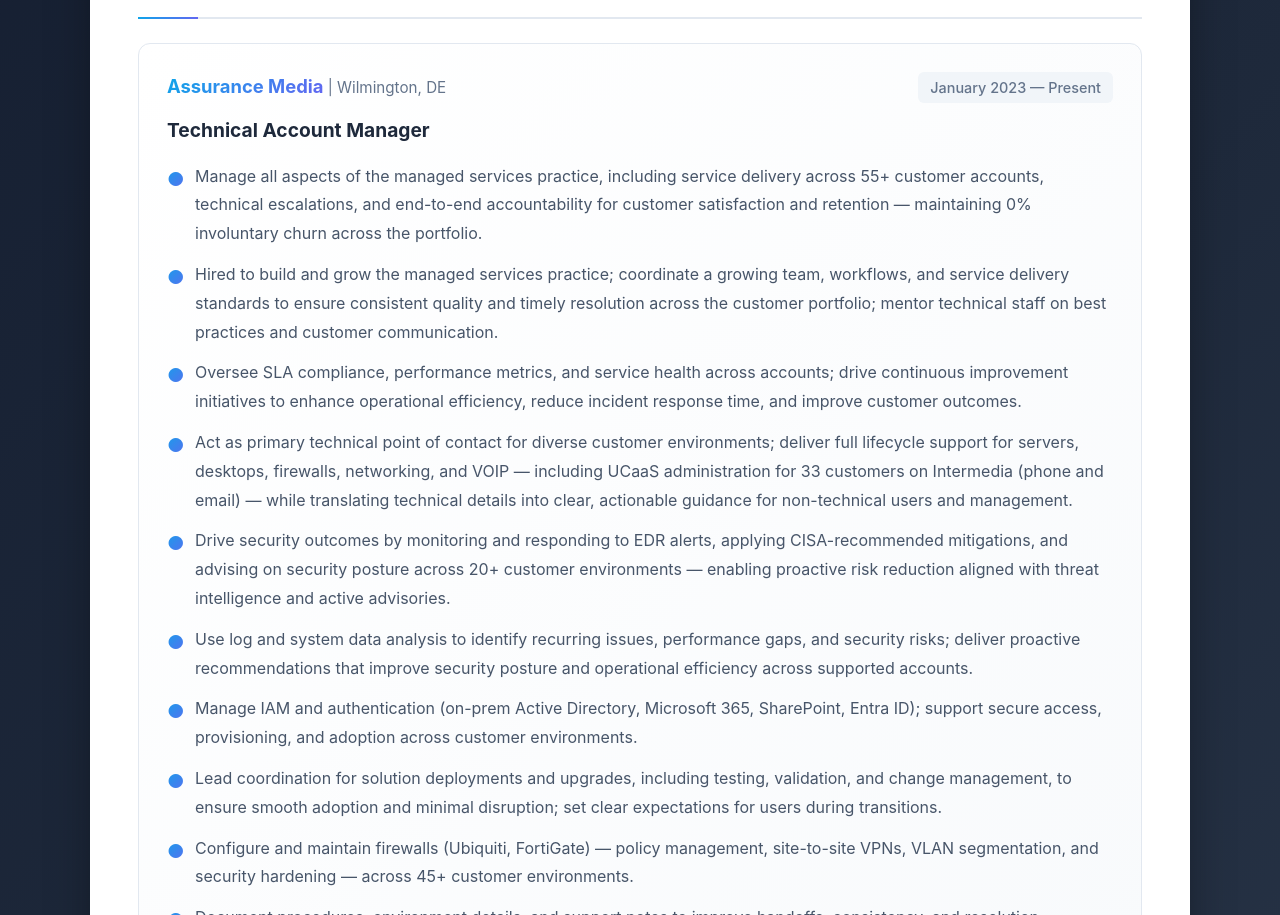
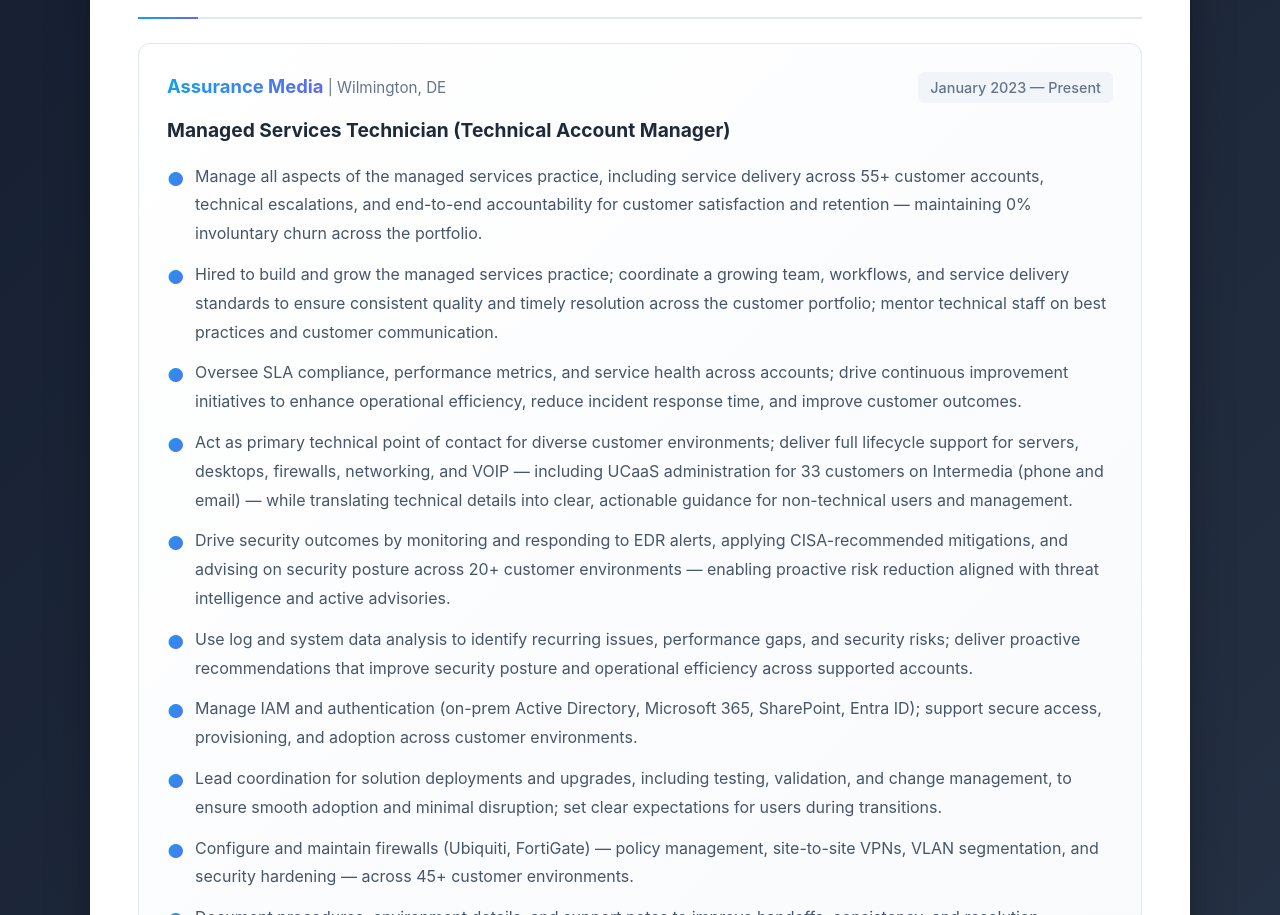
Before and after one commit to Troodon7/Alexander_Kane, a React (Vite) app in the folder resume/: page / in a window 1280 px wide. Shown: the part 1465-2380 px from the top of the page. Built offline with nearby package versions, Linux system fonts and the light colour scheme.

Commit message:
Update Assurance Media title to reflect official title with TAM function

```diff
--- a/resume/src/App.jsx
+++ b/resume/src/App.jsx
@@ -38,7 +38,7 @@
     {
       company: "Assurance Media",
       location: "Wilmington, DE",
-      title: "Technical Account Manager",
+      title: "Managed Services Technician (Technical Account Manager)",
       date: "January 2023 — Present",
       responsibilities: [
         { text: "Manage all aspects of the managed services practice, including service delivery across 55+ customer accounts, technical escalations, and end-to-end accountability for customer satisfaction and retention — maintaining 0% involuntary churn across the portfolio.", highlight: true },
```
Also changed, not shown: 2 other files (tests, documents, lock files or other folders).
